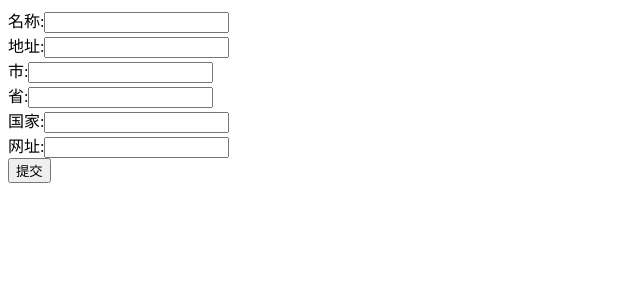
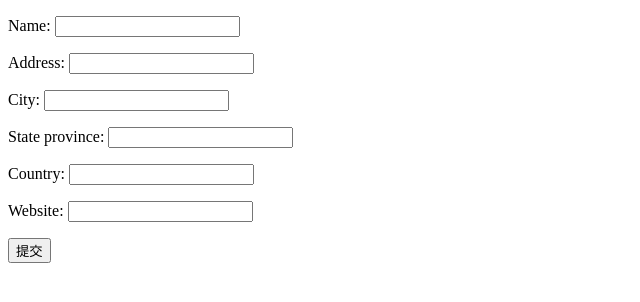
Before and after one commit to zhuangwu116/django_jichu, a Django app: page /add_publisher/ in a window 1280 px wide. Shown: the top 302 px of the page, without its empty margins (0-640 px from the left). Run offline with Django 3.2, Linux system fonts and the light colour scheme.

Commit message:
form.as_p

```diff
--- /dev/null
+++ b/demo/form.py
@@ -0,0 +1,8 @@
+from django import forms
+class PublisherForm(forms.Form):
+    name=forms.CharField()
+    address = forms.CharField()
+    city = forms.CharField()
+    state_province = forms.CharField()
+    country = forms.CharField()
+    website = forms.URLField()
--- a/demo/views.py
+++ b/demo/views.py
@@ -4,6 +4,7 @@ from __future__ import unicode_literals
 from django.shortcuts import render,HttpResponse
 from django.contrib.auth.models import User
 from demo.models import *
+from demo.form import *
 # Create your views here.
 def hello(request):
     user=User.objects.all()
@@ -18,18 +19,22 @@ def hello(request):
     return render(request,'index.html',locals())
 def add_publisher(request):
     if request.method=='POST':
-        name=request.POST['name']
-        address = request.POST['address']
-        city = request.POST['city']
-        state_province = request.POST['state_province']
-        country = request.POST['country']
-        website = request.POST['website']
-        Publisher.objects.create(name=name,
-                                 address=address,
-                                 city=city,
-                                 state_province=state_province,
-                                 country=country,
-                                 website=website)
+        #不使用Form的情况
+        # name=request.POST['name']
+        # address = request.POST['address']
+        # city = request.POST['city']
+        # state_province = request.POST['state_province']
+        # country = request.POST['country']
+        # website = request.POST['website']
+        # Publisher.objects.create(name=name,
+        #                          address=address,
+        #                          city=city,
+        #                          state_province=state_province,
+        #                          country=country,
+        #                          website=website)
+        #使用Form的情况
+
         return HttpResponse('添加成功')
     else:
+        publisher_form=PublisherForm()
         return render(request,'add_publisher.html',locals())
--- a/templates/add_publisher.html
+++ b/templates/add_publisher.html
@@ -7,12 +7,7 @@
 <body>
 <form action="{% url 'add_publisher' %}" method="post">
     {% csrf_token %}
-    名称:<input type="text" name="name"><br>
-    地址:<input type="text" name="address"><br>
-    市:<input type="text" name="city"><br>
-    省:<input type="text" name="state_province"><br>
-    国家:<input type="text" name="country"><br>
-    网址:<input type="text" name="website"><br>
+    {{ publisher_form.as_p }}
     <input type="submit" value="提交"><br>
 </form>
 </body>
```
